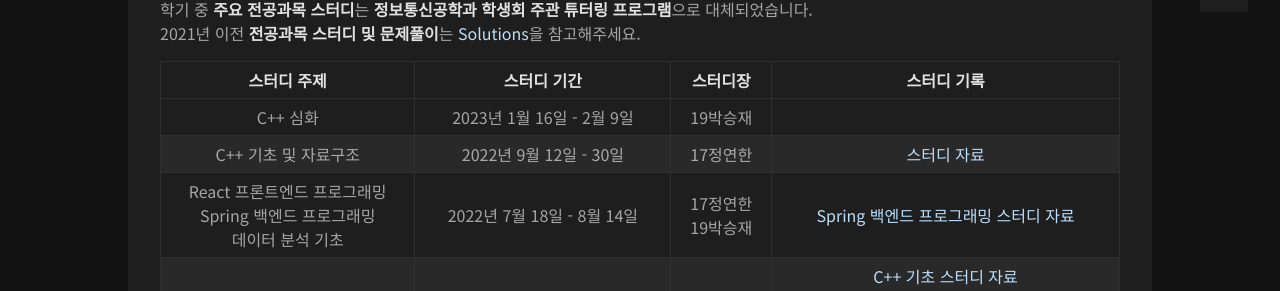
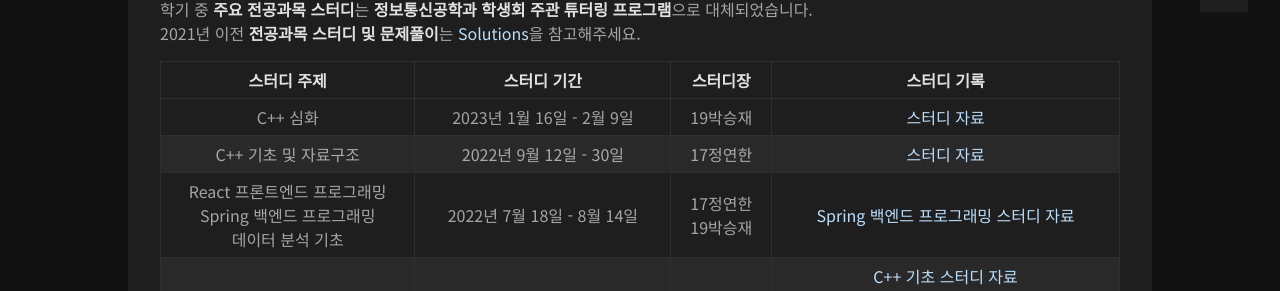
Before and after one commit to int-i/int-i.github.io, a Jekyll site: the page built from resources.html, in a window 1280 px wide. Shown: the part 856-1147 px from the top of the page. Built offline with Jekyll 4.4.1, drawn with Linux system fonts in a browser that asks for light colours.

Commit message:
Update resource page

```diff
--- a/resources.html
+++ b/resources.html
@@ -92,7 +92,9 @@ title: 자료실
               <td>C++ 심화</td>
               <td>2023년 1월 16일 - 2월 9일</td>
               <td>19박승재</td>
-              <td></td>
+              <td>
+                <a href="https://github.com/int-i/2023-1-cpp-advanced-study">스터디 자료</a>
+              </td>
             </tr>
             <tr>
               <td>C++ 기초 및 자료구조</td>
```
